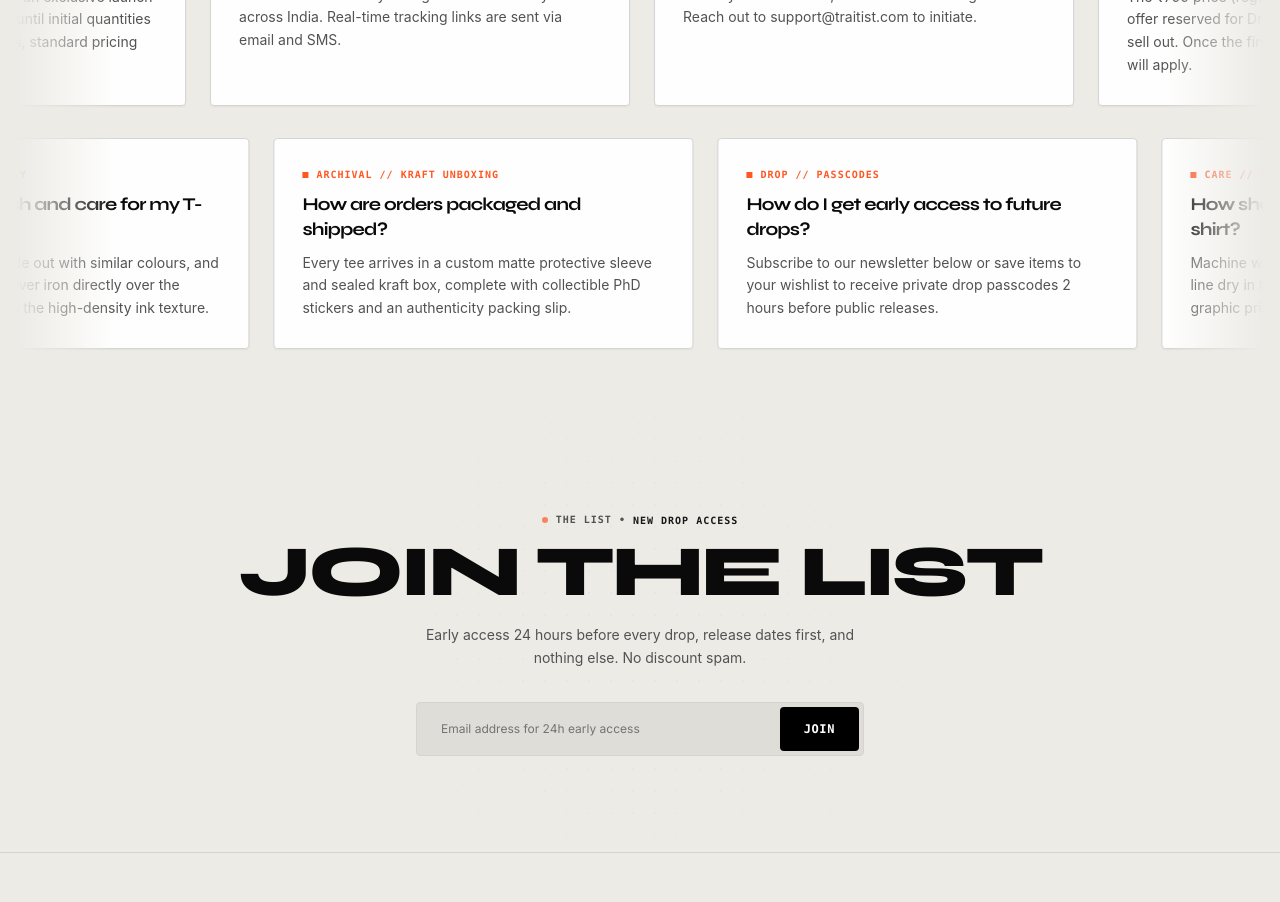
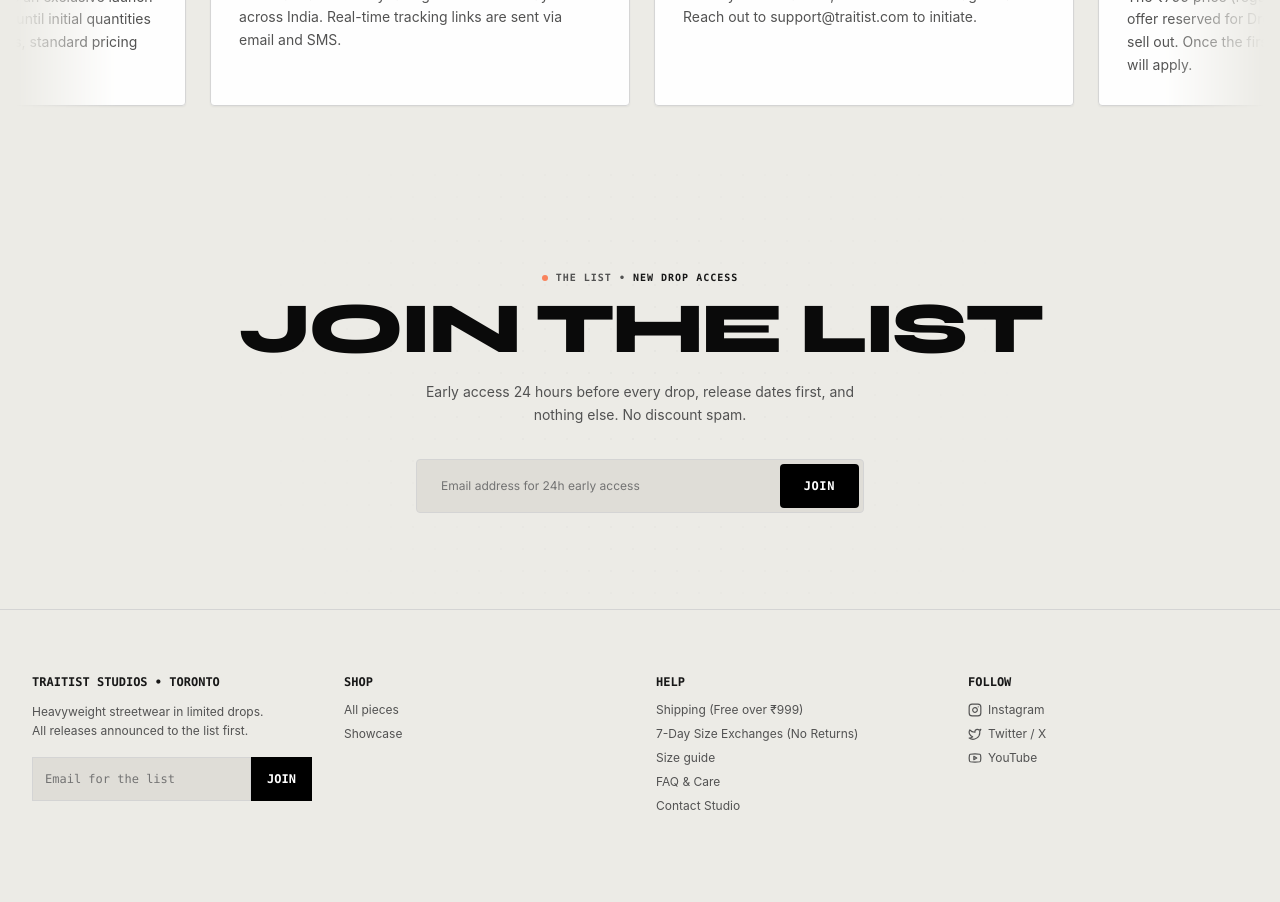
Before and after one commit to srinivasuix/Traitist, a React (Vite) app: page / in a window 1280 px wide. Shown: the part 3780-4682 px from the top of the page. Built offline with nearby package versions, Linux system fonts and the light colour scheme.

Commit message:
Configure FAQ scroller with 2 rows and remove 3rd row

```diff
--- a/src/components/FAQSection.tsx
+++ b/src/components/FAQSection.tsx
@@ -62,34 +62,6 @@ const TRAITIST_FAQ_DATA: FaqData = {
         },
       ],
     },
-    {
-      id: 'row-care-community',
-      speed: '44s',
-      direction: 'left',
-      faqItems: [
-        {
-          id: 'care',
-          category: 'CARE // COLD WASH ONLY',
-          question: 'How should I wash and care for my T-shirt?',
-          answer:
-            'Machine wash cold inside out with similar colours, and line dry in the shade. Never iron directly over the graphic print to maintain the high-density ink texture.',
-        },
-        {
-          id: 'packaging',
-          category: 'ARCHIVAL // KRAFT UNBOXING',
-          question: 'How are orders packaged and shipped?',
-          answer:
-            'Every tee arrives in a custom matte protective sleeve and sealed kraft box, complete with collectible PhD stickers and an authenticity packing slip.',
-        },
-        {
-          id: 'early-access',
-          category: 'DROP // PASSCODES',
-          question: 'How do I get early access to future drops?',
-          answer:
-            'Subscribe to our newsletter below or save items to your wishlist to receive private drop passcodes 2 hours before public releases.',
-        },
-      ],
-    },
   ],
 };
 
--- a/src/components/ui/demo.tsx
+++ b/src/components/ui/demo.tsx
@@ -45,25 +45,6 @@ export default function DemoOne() {
               'Life happens! Missing a day won\'t break your streak. Our app focuses on long-term consistency, not 100% perfection.'
           }
         ]
-      },
-      {
-        id: 'row3',
-        speed: '70s',
-        direction: 'left' as const,
-        faqItems: [
-          {
-            id: 'q5',
-            question: 'Is there a free trial?',
-            answer:
-              'Yes, you can try all our Pro features for 7 days, no credit card required. You can downgrade to the Free plan at any time.'
-          },
-          {
-            id: 'q6',
-            question: 'How do I cancel my subscription?',
-            answer:
-              'You can cancel your subscription at any time from your account settings page. Your access will continue until the end of your billing period.'
-          }
-        ]
       }
     ]
   };
```
